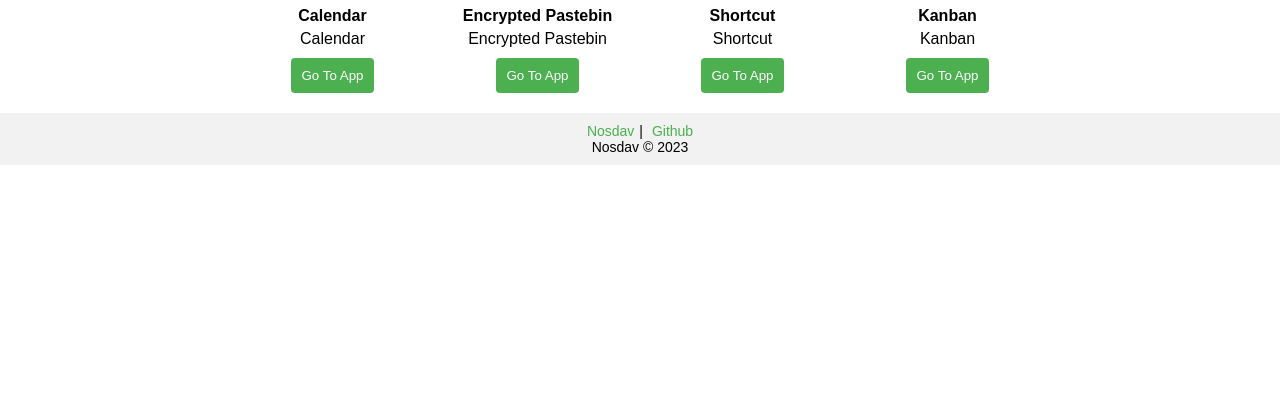
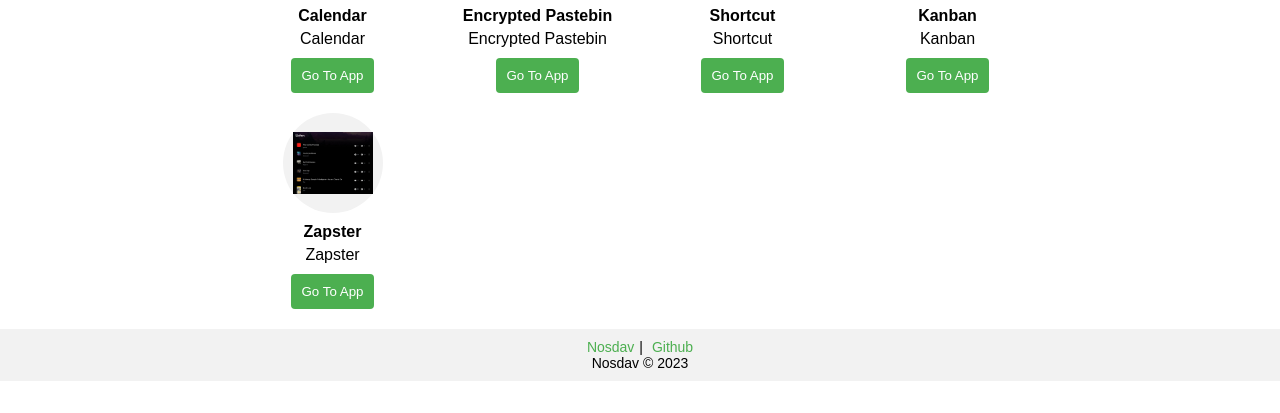
Before and after one commit to nosdav/apps, a website: page index.html in a window 1280 px wide. Shown: the part 387-800 px from the top of the page. Drawn offline with Linux system fonts and the light colour scheme.

Commit message:
add zapster

```diff
--- a/index.html
+++ b/index.html
@@ -177,6 +177,16 @@
           <div class="app-description">Kanban</div>
           <a href="/kanban/"><button class="app-link">Go To App</button></a>
         </div>
+        <div class="app">
+          <div class="app-icon">
+            <img src="./images/zapster.jpg" alt="App icon" />
+          </div>
+          <div class="app-name">Zapster</div>
+          <div class="app-description">Zapster</div>
+          <a href="https://zapstr.live/"
+            ><button class="app-link">Go To App</button></a
+          >
+        </div>
       </div>
     </div>
 
```
Also changed, not shown: images/zapster.jpg (added).
